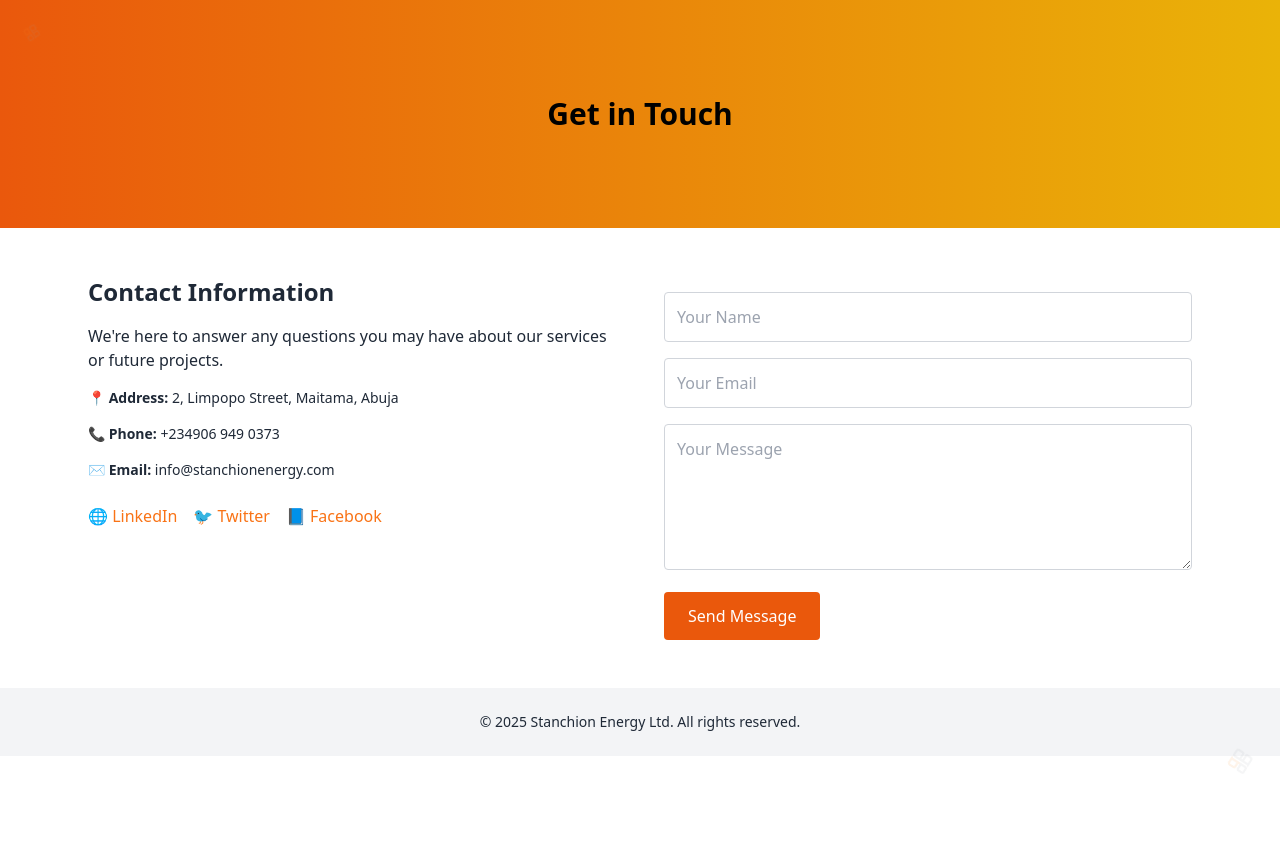
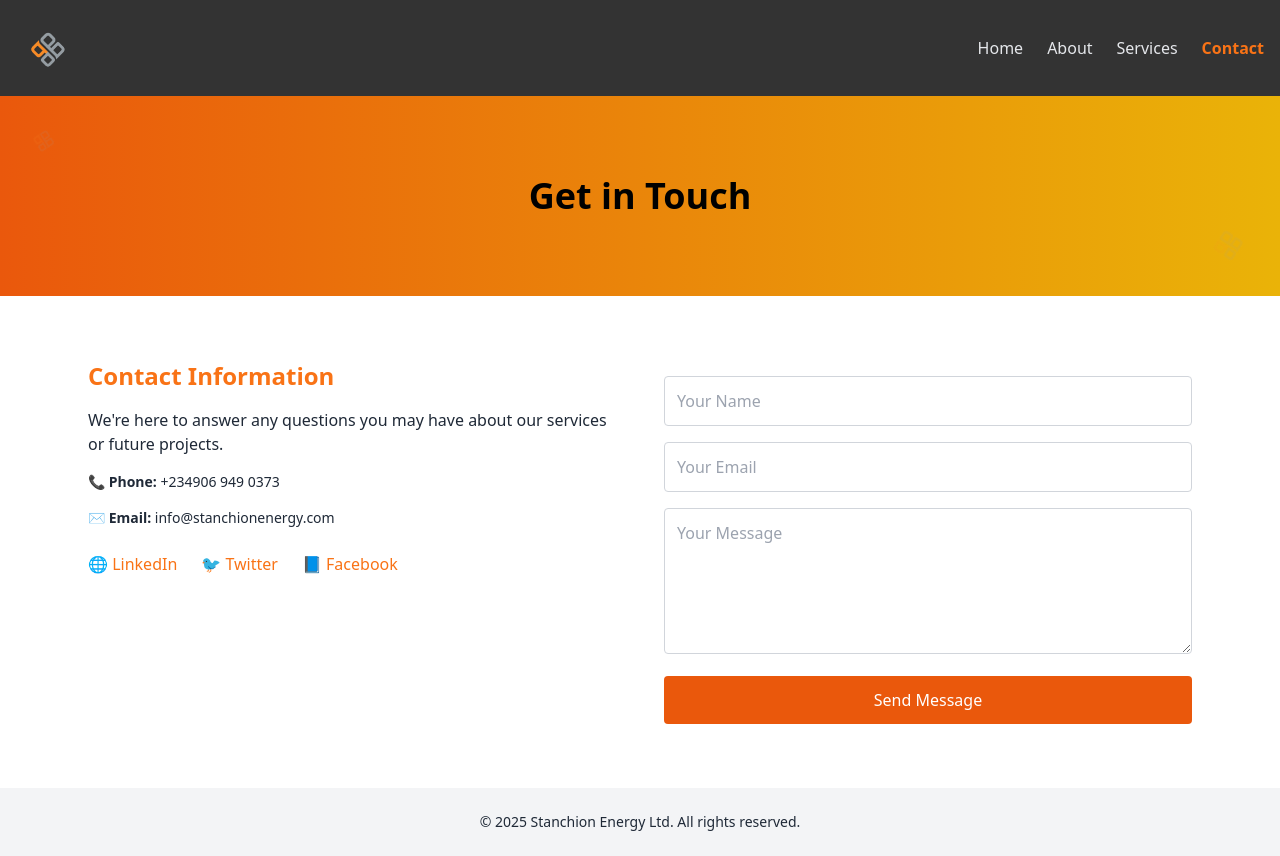
Before and after one commit to Sallyclickss/stanchionenergyltd, a website: page contact.html in a window 1280 px wide. Before the commit the page ends 800 px from the top, so only its background shows below. Drawn offline with nearby package versions, Linux system fonts and the light colour scheme.

Commit message:
Add files via upload

```diff
--- a/contact.html
+++ b/contact.html
@@ -4,6 +4,8 @@
   <meta charset="UTF-8" />
   <meta name="viewport" content="width=device-width, initial-scale=1.0" />
   <title>Contact Us | Stanchion Energy</title>
+
+  <!-- Tailwind -->
   <script src="https://cdn.tailwindcss.com"></script>
   <script>
     tailwind.config = {
@@ -19,6 +21,8 @@
       }
     }
   </script>
+
+  <!-- Favicon -->
   <link rel="apple-touch-icon" sizes="180x180" href="/apple-touch-icon.png">
   <link rel="icon" type="image/png" sizes="32x32" href="/favicon-32x32.png">
   <link rel="icon" type="image/png" sizes="16x16" href="/favicon-16x16.png">
@@ -26,29 +30,46 @@
 </head>
 <body class="bg-white text-gray-800 font-sans">
 
-  <!-- Header -->
-<header class="bg-gradient-to-r from-orange-600 to-yellow-500 text-black py-24 px-6 text-center">
-    <h1 class="text-3xl font-bold">Get in Touch</h1>
-    <!-- Decorative logos -->
-    <img src="assets/logo.png" class="absolute top-4 left-4 w-8 opacity-10 rotate-12" />
-    <img src="assets/logo.png" class="absolute bottom-4 right-4 w-12 opacity-10 -rotate-12" />
+  <!-- ✅ Navbar/Header -->
+  <header class="bg-black bg-opacity-80 fixed w-full z-50">
+    <div class="max-w-7xl mx-auto px-4 py-4 flex items-center justify-between">
+      <!-- Logo / Back -->
+      <img src="./assets/logo.png" alt="Stanchion Logo" class="h-16 w-auto" />
+      <!-- Nav Links -->
+      <nav class="space-x-6 hidden md:flex">
+        <a href="index.html" class="text-gray-200 hover:text-orange-500 transition">Home</a>
+        <a href="about.html" class="text-gray-200 hover:text-orange-500 transition">About</a>
+        <a href="services.html" class="text-gray-200 hover:text-orange-500 transition">Services</a>
+        <a href="contact.html" class="text-orange-500 font-semibold transition">Contact</a>
+      </nav>
+    </div>
   </header>
 
-  <!-- Contact Section -->
-  <section class="max-w-6xl mx-auto px-6 py-12 grid md:grid-cols-2 gap-12">
+  <!-- Push content below navbar -->
+  <div class="pt-24"></div>
+
+  <!-- ✅ Contact Hero -->
+  <section class="relative bg-gradient-to-r from-orange-600 to-yellow-500 text-black py-20 px-6 text-center">
+    <h1 class="text-4xl font-extrabold">Get in Touch</h1>
+    <!-- Decorative logos -->
+    <img src="assets/logo.png" class="absolute top-6 left-6 w-10 opacity-10 rotate-12" />
+    <img src="assets/logo.png" class="absolute bottom-6 right-6 w-14 opacity-10 -rotate-12" />
+  </section>
+
+  <!-- ✅ Contact Section -->
+  <section class="max-w-6xl mx-auto px-6 py-16 grid md:grid-cols-2 gap-12">
 
     <!-- Contact Info -->
     <div>
-      <h2 class="text-2xl font-bold mb-4">Contact Information</h2>
+      <h2 class="text-2xl font-bold mb-4 text-orange-500">Contact Information</h2>
       <p class="mb-4">We're here to answer any questions you may have about our services or future projects.</p>
       <ul class="space-y-4 text-sm">
-        <li><strong>📍 Address:</strong> 2, Limpopo Street, Maitama, Abuja</li>
-        <li><strong>📞 Phone:</strong> +234906 949 0373</li>
+      <li><strong>📞 Phone:</strong> +234906 949 0373</li>
         <li><strong>✉️ Email:</strong> info@stanchionenergy.com</li>
       </ul>
 
       <!-- Socials -->
-      <div class="mt-6 flex space-x-4">
+      <div class="mt-6 flex space-x-6">
         <a href="#" class="text-orange-500 hover:text-orange-600">🌐 LinkedIn</a>
         <a href="#" class="text-orange-500 hover:text-orange-600">🐦 Twitter</a>
         <a href="#" class="text-orange-500 hover:text-orange-600">📘 Facebook</a>
@@ -56,35 +77,36 @@
     </div>
 
     <!-- Contact Form -->
-     <div id="statusMsg" class="hidden text-green-600 font-medium">Message sent successfully!</div>
+    <div>
+      <div id="statusMsg" class="hidden text-green-600 font-medium mb-4">✅ Message sent successfully!</div>
 
-<!-- In your script -->
-<script>
-  const urlParams = new URLSearchParams(window.location.search);
-  if (urlParams.get("success") === "true") {
-    document.getElementById("statusMsg").classList.remove("hidden");
-  }
-</script>
-<form action="https://formsubmit.co/d944b0dbfda317cf91270166e324dbb7" method="POST" class="space-y-4">
-  <!-- Hidden settings -->
-  <input type="hidden" name="_captcha" value="false">
-  <input type="hidden" name="_next" value="https://yourdomain.com/thanks.html">
+      <form action="https://formsubmit.co/d944b0dbfda317cf91270166e324dbb7" method="POST" class="space-y-4">
+        <!-- Hidden settings -->
+        <input type="hidden" name="_captcha" value="false">
+        <input type="hidden" name="_next" value="https://yourdomain.com/contact.html?success=true">
 
-  <input type="text" name="name" placeholder="Your Name" required class="w-full p-3 border border-gray-300 rounded">
-  <input type="email" name="email" placeholder="Your Email" required class="w-full p-3 border border-gray-300 rounded">
-  <textarea name="message" rows="5" placeholder="Your Message" required class="w-full p-3 border border-gray-300 rounded"></textarea>
+        <input type="text" name="name" placeholder="Your Name" required class="w-full p-3 border border-gray-300 rounded focus:ring-2 focus:ring-orange-500">
+        <input type="email" name="email" placeholder="Your Email" required class="w-full p-3 border border-gray-300 rounded focus:ring-2 focus:ring-orange-500">
+        <textarea name="message" rows="5" placeholder="Your Message" required class="w-full p-3 border border-gray-300 rounded focus:ring-2 focus:ring-orange-500"></textarea>
 
-  <button type="submit" class="bg-orange-600 hover:bg-orange-700 text-white px-6 py-3 rounded">
-    Send Message
-  </button>
-</form>
-
+        <button type="submit" class="bg-orange-600 hover:bg-orange-700 text-white px-6 py-3 rounded w-full">
+          Send Message
+        </button>
+      </form>
+    </div>
   </section>
 
-  <!-- Footer -->
+  <!-- ✅ Footer -->
   <footer class="bg-gray-100 text-center p-6 text-sm">
     &copy; 2025 Stanchion Energy Ltd. All rights reserved.
   </footer>
 
+  <!-- ✅ Success Script -->
+  <script>
+    const urlParams = new URLSearchParams(window.location.search);
+    if (urlParams.get("success") === "true") {
+      document.getElementById("statusMsg").classList.remove("hidden");
+    }
+  </script>
 </body>
 </html>
```
Also changed, not shown: about.html (+28 -10 lines), services.html (+26 -14 lines).
